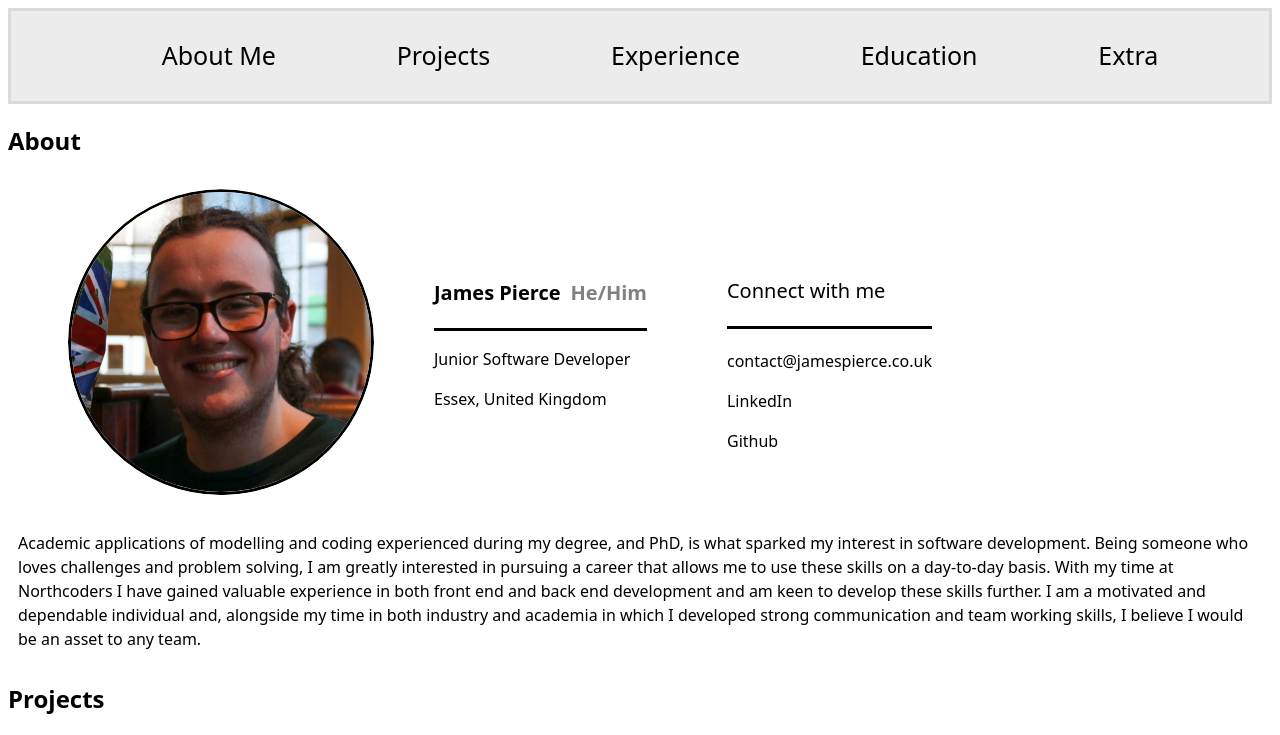
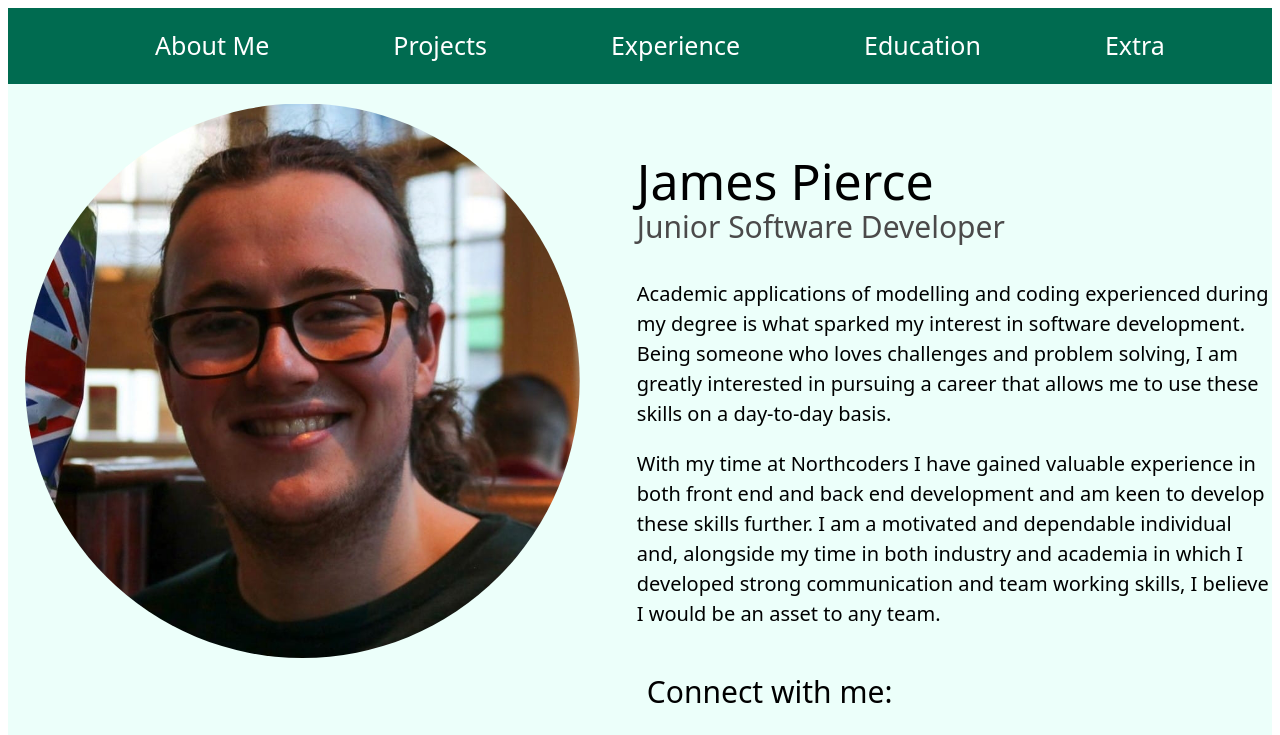
Before and after one commit to J-Pierce/Portfolio, a React (Vite) app: page / in a window 1280 px wide. Shown: the top 735 px of the page. Built offline with nearby package versions, Linux system fonts and the light colour scheme.

Commit message:
about section restyling

```diff
--- a/package.json
+++ b/package.json
@@ -10,6 +10,10 @@
     "preview": "vite preview"
   },
   "dependencies": {
+    "@emotion/react": "^11.14.0",
+    "@emotion/styled": "^11.14.0",
+    "@mui/icons-material": "^7.1.0",
+    "@mui/material": "^7.1.0",
     "react": "^19.0.0",
     "react-dom": "^19.0.0",
     "react-router-dom": "^7.6.0",
--- a/src/Components/About.jsx
+++ b/src/Components/About.jsx
@@ -1,46 +1,66 @@
 import profile from "../assets/profile.png";
+import MailOutlineIcon from "@mui/icons-material/MailOutline";
+import LinkedInIcon from "@mui/icons-material/LinkedIn";
+import GitHubIcon from "@mui/icons-material/GitHub";
 
 export default function About() {
   return (
     <section className="about">
-      <h2>About</h2>
-      <section className="row">
+      <section className="grid">
+        <div>
           <img src={profile} alt="placeholder image" id="profileImage" />
-        <section className="profileText">
-          <section className="name">
+        </div>
+
+        <div className="text">
           <p id="name">James Pierce</p>
-            <p id="pronouns">He/Him</p>
-          </section>
           <p id="role">Junior Software Developer</p>
-          <p id="location">Essex, United Kingdom</p>
+          <section id="statement">
+            <p>
+              Academic applications of modelling and coding experienced during
+              my degree is what sparked my interest in software development.
+              Being someone who loves challenges and problem solving, I am
+              greatly interested in pursuing a career that allows me to use
+              these skills on a day-to-day basis.
+            </p>
+            <p>
+              With my time at Northcoders I have gained valuable experience in
+              both front end and back end development and am keen to develop
+              these skills further. I am a motivated and dependable individual
+              and, alongside my time in both industry and academia in which I
+              developed strong communication and team working skills, I believe
+              I would be an asset to any team.
+            </p>
           </section>
           <section className="connect">
-          <p id="title">Connect with me</p>
-          <p>
+            <p id="title">Connect with me:</p>
+            <ul className="links">
+              <li>
                 <a href="mailto:contact@jamespierce.co.uk">
-              contact@jamespierce.co.uk
+                  <section className="link">
+                    <MailOutlineIcon /> <p>Email</p>
+                  </section>
                 </a>
-          </p>
-          <p>
-            <a href="contact@jamespierce.co.uk">LinkedIn</a>
-          </p>
-          <p>
-            <a href="contact@jamespierce.co.uk">Github</a>
-          </p>
+              </li>
+              <li>
+                <a href="https://www.linkedin.com/in/james-t-pierce/">
+                  <section className="link">
+                    <LinkedInIcon className="icon" />
+                    <p>LinkedIn</p>
                   </section>
+                </a>
+              </li>
+              <li>
+                <a href="https://github.com/J-Pierce/">
+                  <section className="link">
+                    <GitHubIcon />
+                    <p>Github</p>
                   </section>
-      <p id="statement">
-        Academic applications of modelling and coding experienced during my
-        degree, and PhD, is what sparked my interest in software development.
-        Being someone who loves challenges and problem solving, I am greatly
-        interested in pursuing a career that allows me to use these skills on a
-        day-to-day basis. With my time at Northcoders I have gained valuable
-        experience in both front end and back end development and am keen to
-        develop these skills further. I am a motivated and dependable individual
-        and, alongside my time in both industry and academia in which I
-        developed strong communication and team working skills, I believe I
-        would be an asset to any team.
-      </p>
+                </a>
+              </li>
+            </ul>
+          </section>
+        </div>
+      </section>
     </section>
   );
 }
--- a/src/Css/About.css
+++ b/src/Css/About.css
@@ -1,48 +1,76 @@
-.about .row {
-  margin-left: 50px;
+.about {
+  background-color: #ecfffa;
+}
+
+.about .grid {
+  margin-left: auto;
+  margin-right: auto;
+  padding-top: 10px;
+  display: grid;
+  grid-template-columns: 0.9fr 1.1fr;
+  justify-content: space-evenly;
+  max-width: 15in;
+}
+
+.about img {
+  width: 100%;
+  clip-path: circle();
+  margin: 10px;
+}
+
+.about .text {
+  padding-left: 60px;
+}
+.about .text #name {
+  font-size: 50px;
+  height: 10px;
+}
+
+.about .text #role {
+  font-size: 30px;
+  color: rgb(75, 74, 74);
+}
+.about .text #statement {
+  font-size: 20px;
+}
+
+.about .connect {
+  color: rgb(0, 0, 0);
+}
+.about .connect #title {
+  font-size: 30px;
+  height: 20px;
+  padding: 10px;
+}
+
+.about .connect .links {
   display: flex;
   flex-direction: row;
-  justify-content: flex-start;
+  justify-content: space-between;
+  align-items: baseline;
+  padding-left: 50px;
+  padding-right: 50px;
+  list-style: none;
+}
+.about .connect li {
+  font-size: 20px;
+  padding: 10px;
+  margin: 10px;
+}
+
+.about .connect .links a {
+  color: rgb(0, 0, 0);
   align-items: center;
 }
 
-.about #profileImage {
-  border: solid black;
-  border-radius: 50%;
-  margin: 10px;
-  clip-path: circle();
-  width: 300px;
-  height: 300px;
+.about .connect .links a .link {
+  display: flex;
+  flex-direction: row;
+  justify-content: space-between;
+  align-items: center;
 }
 
-.about .profileText {
-  margin-left: 50px;
+.about .connect .links a .link p{
+  padding-top: 3px;
+  padding-left: 4px;
 }
-.about .name {
-  display: flex;
-  flex-direction: row;
-  padding: 0px;
-  font-weight: bold;
-  font-size: 20px;
-  border-bottom: solid black;
-}
-
-.about .name #pronouns {
-  padding-left: 10px;
-  color: grey;
-}
-
-.about #statement {
-  padding: 10px;
-}
-
-.about .connect {
-  margin-left: 80px;
-  padding-top: 40px;
-}
-
-.about .connect #title {
-  font-size: 20px;
-  border-bottom: solid black;
-  padding-bottom: 20px;
-}
--- a/src/Css/App.css
+++ b/src/Css/App.css
@@ -6,8 +6,5 @@
 @import "./Extra.css";
 
 main {
-  max-width: 15in;
-  margin-left: auto;
-  margin-right: auto;
   color: black;
 }
--- a/src/Css/Education.css
+++ b/src/Css/Education.css
@@ -1,3 +1,9 @@
+.education {
+  max-width: 15in;
+  margin-left: auto;
+  margin-right: auto;
+}
+
 .education .qualification {
   margin-bottom: 30px;
   padding-left: 50px;
--- a/src/Css/Experience.css
+++ b/src/Css/Experience.css
@@ -1,3 +1,9 @@
+.experience {
+  max-width: 15in;
+  margin-left: auto;
+  margin-right: auto;
+}
+
 .experience .job {
   margin-bottom: 30px;
   padding-left: 50px;
--- a/src/Css/Extra.css
+++ b/src/Css/Extra.css
@@ -1,3 +1,9 @@
+.extra {
+  max-width: 15in;
+  margin-left: auto;
+  margin-right: auto;
+}
+
 .extra .hobby {
   margin-bottom: 30px;
   padding-left: 50px;
--- a/src/Css/Header.css
+++ b/src/Css/Header.css
@@ -1,11 +1,12 @@
 .home header {
-  background-color: rgb(236, 236, 236);
-  border: solid rgb(218, 218, 218);
+  background-color: #006b50;
+  border: solid #006b50;
   position: sticky;
-  padding: 10px;
   top: 0;
   z-index: 1;
+  margin: 0px;
 }
+
 .home header ul {
   display: flex;
   flex-direction: row;
@@ -17,6 +18,7 @@
 }
 
 .home header .button {
+  color: white;
   padding: 20px;
   font-size: 25px;
 }
--- a/src/Css/Projects.css
+++ b/src/Css/Projects.css
@@ -1,4 +1,10 @@
-main .projectsGrid {
+.projects {
+  max-width: 15in;
+  margin-left: auto;
+  margin-right: auto;
+}
+
+.projects .projectsGrid {
   display: grid;
   grid-template-columns: 1fr 1fr 1fr;
   gap: 10px 10px;
@@ -6,7 +12,7 @@ main .projectsGrid {
   align-content: center;
 }
 
-main .projectCard {
+.projects .projectCard {
   display: flex;
   flex-direction: column;
   border: 3px solid rgb(126, 126, 126);
@@ -22,7 +28,7 @@ a:active {
   text-decoration: none;
 }
 
-main .projectCard h3 {
+.projects .projectCard h3 {
   text-align: center;
   background-color: rgb(255, 255, 255);
   margin: 0;
@@ -30,7 +36,7 @@ main .projectCard h3 {
   border-bottom: 3px solid rgb(126, 126, 126);
 }
 
-main .projects img {
+.projects img {
   margin-left: auto;
   margin-right: auto;
   width: 100%;
```
Also changed, not shown: 1 other file (tests, documents, lock files or other folders). Lines whose indentation alone changed are shown as unchanged.
